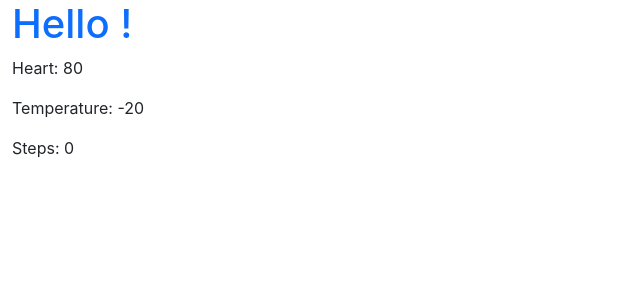
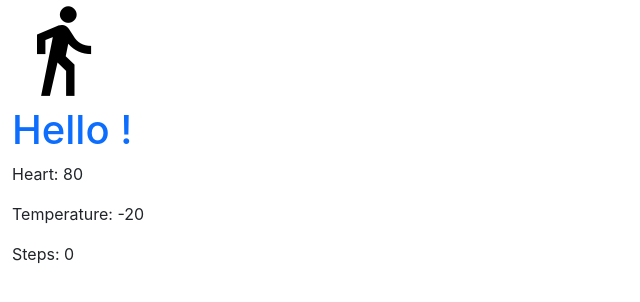
Before and after one commit to fasulu/react, a React (Create React App) app in the folder chapitre-01/elsy/: page / in a window 1280 px wide. Shown: the top 302 px of the page, without its empty margins (0-640 px from the left). Built offline with nearby package versions, Linux system fonts and the light colour scheme; the HTML template or start-up script is replaced by a standard one.

Commit message:
Elsy Step1, Step2 Step3

```diff
--- a/chapitre-01/elsy/src/App.js
+++ b/chapitre-01/elsy/src/App.js
@@ -1,6 +1,8 @@
 import React from "react";
+
+
 import './App.css';
-// import './components/Steps.jsx'
+import Steps from './components/Steps'
 
 const tempMin = -20;
 const tempMax = 40;
@@ -16,12 +18,11 @@ class App extends React.Component {
 
         <div className="row">
 
+          <Steps></Steps>
           <h1 className="text-primary">Hello !</h1>
           <p> Heart: {heartMin}</p>
           <p> Temperature: {tempMin}</p>
           <p> Steps: {stepsMin}</p>
-
-
         </div>
 
       </div>
--- a/chapitre-01/elsy/src/components/Steps.jsx
+++ b/chapitre-01/elsy/src/components/Steps.jsx
@@ -1,16 +1,18 @@
+
 import React from 'react';
-import reactDom from 'react-dom';
 
-class Steps extends reactDom() {
+class Steps extends React.Component {
 
     render() {
 
         return (
             <div className="box col-sm3 col-6">
-
+                <span class="material-icons" style={{ fontSize: 100, color: "black" }}>
+                    directions_walk
+                </span>
             </div>
-        )
-    };
+        );
+    }
 }
 
 export default Steps;
```
